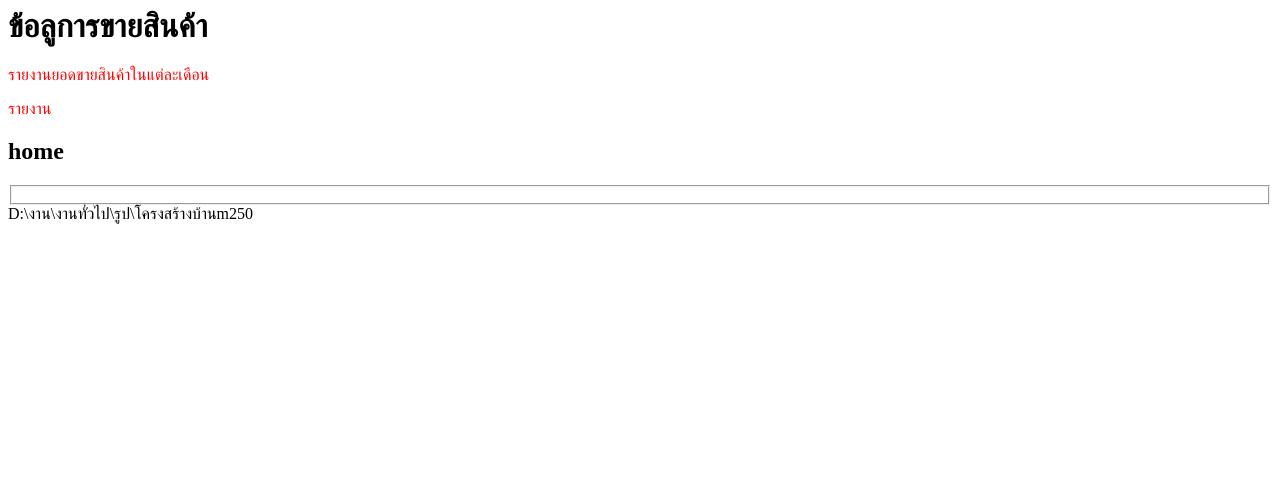
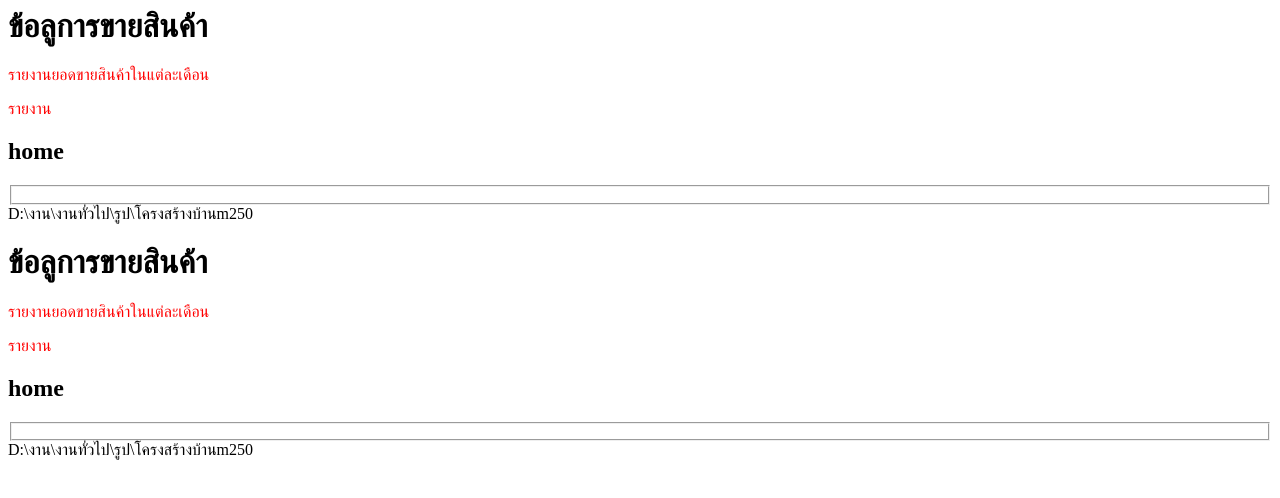
Before and after one commit to KritsadaPlm/git-it, a plain HTML site: page index.html in a window 1280 px wide. Drawn offline with Linux system fonts and the light colour scheme.

Commit message:
testversion1

```diff
--- a/index.html
+++ b/index.html
@@ -10,6 +10,25 @@
         }
     </style>
 </head>
+<body>
+    <body>
+        <h1>ข้อลูการขายสินค้า</h1>
+        <p>รายงานยอดขายสินค้าในแต่ละเดือน</p>
+        <p>รายงาน</p>
+        <h2>home</h2>
+        <fieldset><script></script></fieldset>
+        <picture>D:\งาน\งานทั่วไป\รูป\โครงสร้างบ้านm250</picture>
+        <script>screen</script>
+        <meta charset="UTF-8">
+        <meta http-equiv="X-UA-Compatible" content="IE=edge">
+        <meta name="viewport" content="width=device-width, initial-scale=1.0">
+        <title>Document</title>
+        <style>
+            p{
+                color: red;
+            }
+        </style>
+        <body>
             <body>
                 <h1>ข้อลูการขายสินค้า</h1>
                 <p>รายงานยอดขายสินค้าในแต่ละเดือน</p>
@@ -33,5 +52,8 @@
 
 
 
+
+
+
 </body>
 <html>
```
Lines whose indentation alone changed are shown as unchanged.
